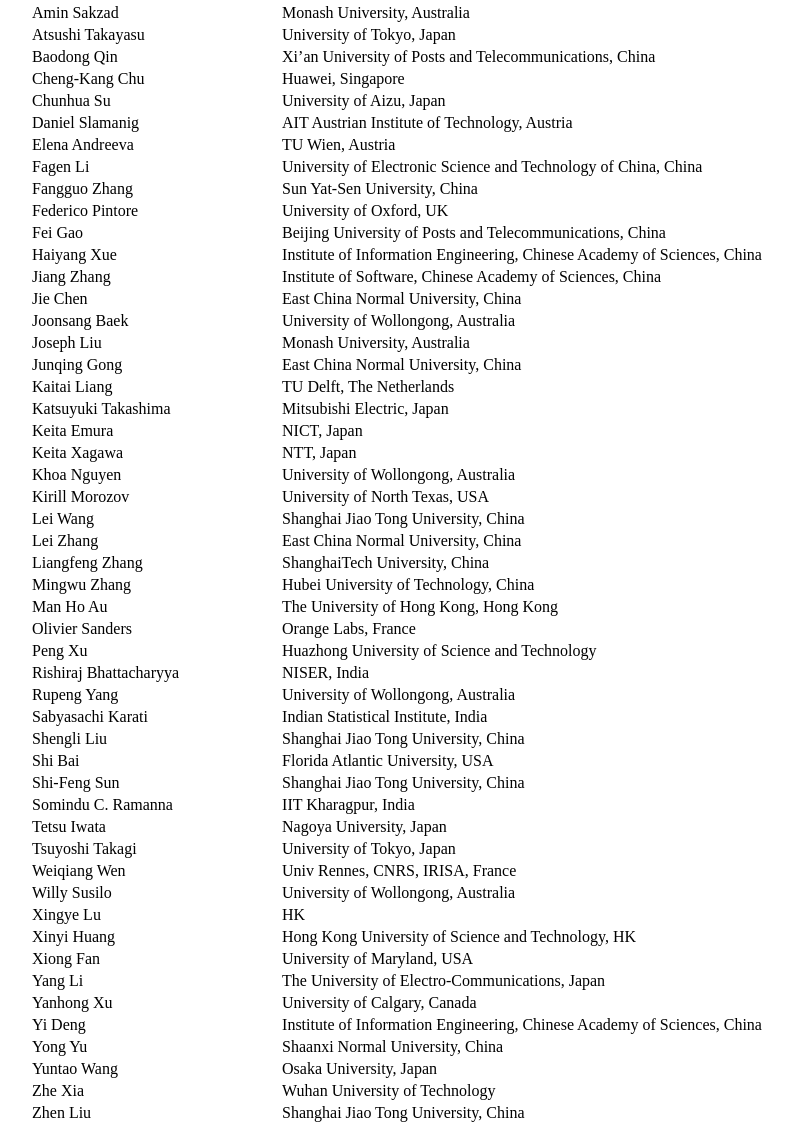
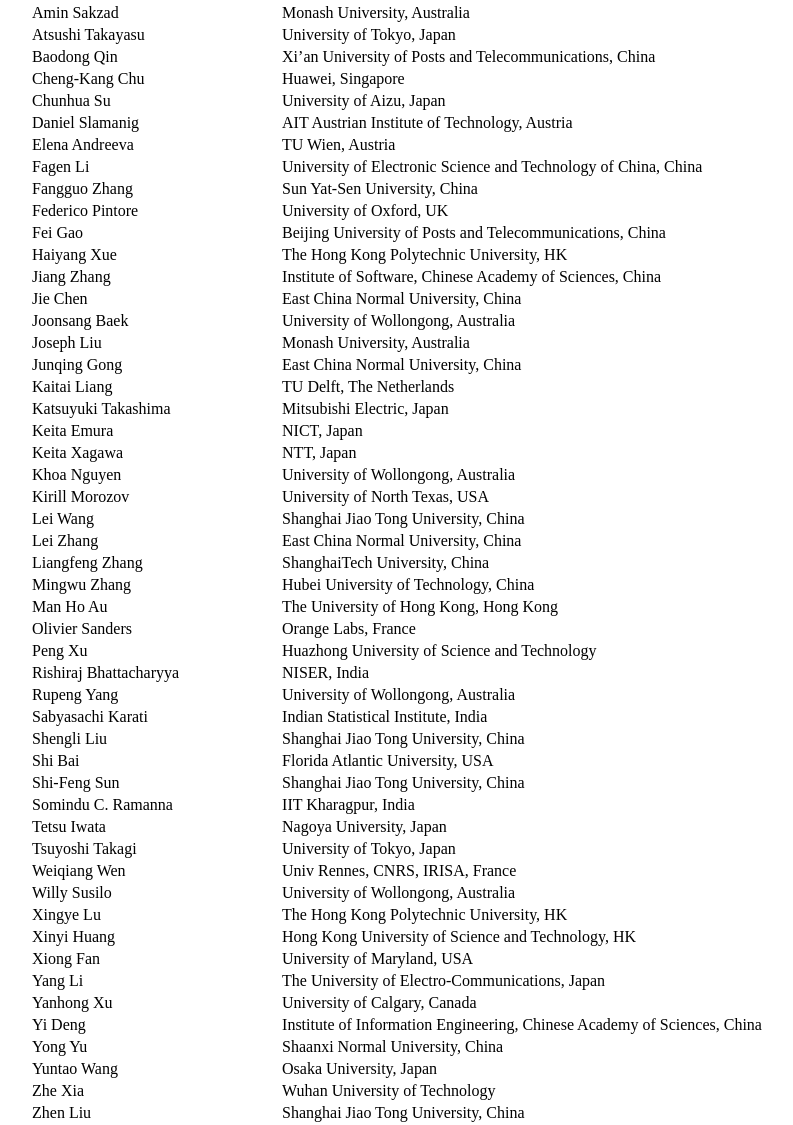
Before and after one commit to ProvSec2023/ProvSec2023, a plain HTML site: page committees.html in a window 1280 px wide. Shown: the part 365-1490 px from the top of the page, without its empty margins (28-821 px from the left). Drawn offline with Linux system fonts and the light colour scheme.

Commit message:
Update committees.html

```diff
--- a/committees.html
+++ b/committees.html
@@ -81,7 +81,7 @@
 <tr><td class = 'tdName'>Fangguo Zhang</td><td  class = 'tdUniversity'>Sun Yat-Sen University, China</td></tr>
 <tr><td class = 'tdName'>Federico Pintore</td><td  class = 'tdUniversity'>University of Oxford, UK</td></tr>
 <tr><td class = 'tdName'>Fei Gao</td><td  class = 'tdUniversity'>Beijing University of Posts and Telecommunications, China</td></tr>
-<tr><td class = 'tdName'>Haiyang Xue</td><td  class = 'tdUniversity'>Institute of Information Engineering, Chinese Academy of Sciences, China</td></tr>
+<tr><td class = 'tdName'>Haiyang Xue</td><td  class = 'tdUniversity'>The Hong Kong Polytechnic University, HK</td></tr>
 <tr><td class = 'tdName'>Jiang Zhang</td><td  class = 'tdUniversity'>Institute of Software, Chinese Academy of Sciences, China</td></tr>
 <tr><td class = 'tdName'>Jie Chen</td><td  class = 'tdUniversity'>East China Normal University, China</td></tr>
 <tr><td class = 'tdName'>Joonsang Baek</td><td  class = 'tdUniversity'>University of Wollongong, Australia</td></tr>
@@ -111,7 +111,7 @@
 <tr><td class = 'tdName'>Tsuyoshi Takagi</td><td  class = 'tdUniversity'>University of Tokyo, Japan</td></tr>
 <tr><td class = 'tdName'>Weiqiang Wen</td><td  class = 'tdUniversity'>Univ Rennes, CNRS, IRISA, France</td></tr>
 <tr><td class = 'tdName'>Willy Susilo</td><td  class = 'tdUniversity'>University of Wollongong, Australia</td></tr>
-<tr><td class = 'tdName'>Xingye Lu</td><td  class = 'tdUniversity'>HK</td></tr>
+<tr><td class = 'tdName'>Xingye Lu</td><td  class = 'tdUniversity'>The Hong Kong Polytechnic University, HK</td></tr>
 <tr><td class = 'tdName'>Xinyi Huang</td><td  class = 'tdUniversity'>Hong Kong University of Science and Technology, HK</td></tr>
 <tr><td class = 'tdName'>Xiong Fan</td><td  class = 'tdUniversity'>University of Maryland, USA</td></tr>
 <tr><td class = 'tdName'>Yang Li</td><td  class = 'tdUniversity'>The University of Electro-Communications, Japan</td></tr>
```
